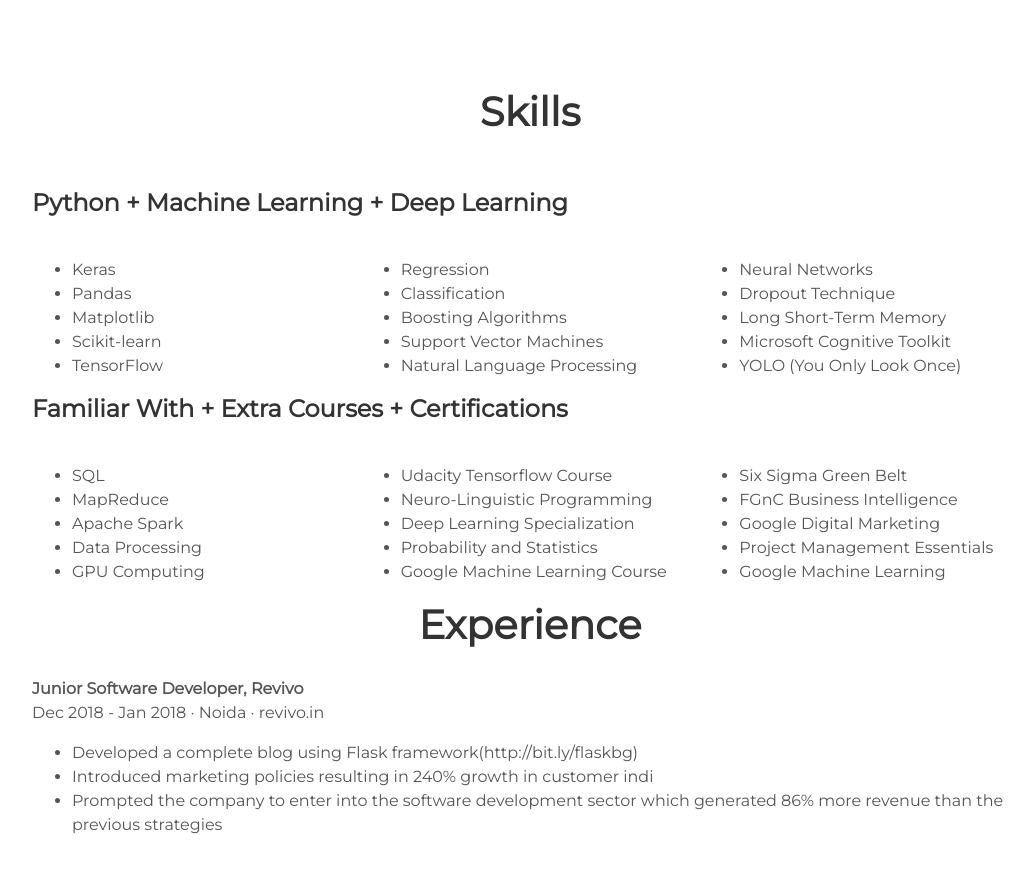
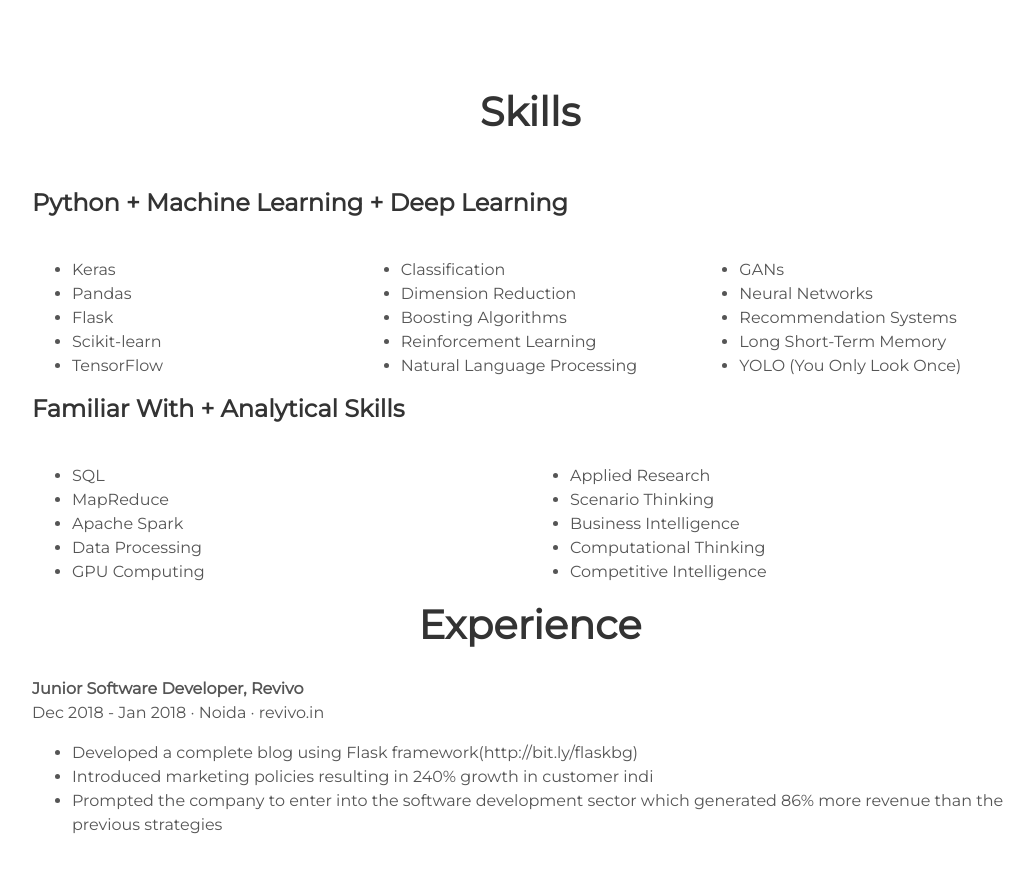
Before and after one commit to arkadee/arkadee.github.io, a Jekyll site: the page built from index.html, in a window 1280 px wide and 900 px high, scrolled down 1821 px. Shown: the top 873 px of the window, without its empty margins (110-1144 px from the left). Built offline with Jekyll 4.4.1, drawn with Linux system fonts in a browser that asks for light colours.

Commit message:
Update skills.html

```diff
--- a/_includes/skills.html
+++ b/_includes/skills.html
@@ -10,33 +10,33 @@
 <ul>
     <li>Keras</li>
     <li>Pandas</li>
-    <li>Matplotlib</li>
+    <li>Flask</li>
     <li>Scikit-learn</li>
     <li>TensorFlow</li>
 </ul>
 </div>
 <div style="float: left; width: 33%;">
 <ul>
-    <li>Regression</li>
     <li>Classification</li>
+    <li>Dimension Reduction</li>
     <li>Boosting Algorithms</li>
-    <li>Support Vector Machines</li>
+    <li>Reinforcement Learning</li>
     <li>Natural Language Processing</li>
 </ul>
 </div>
 <div style="float: right; width: 33%;">
 <ul>
+    <li>GANs</li>
     <li>Neural Networks</li>
-    <li>Dropout Technique</li>
+    <li>Recommendation Systems</li>
     <li>Long Short-Term Memory</li>
-    <li>Microsoft Cognitive Toolkit</li>
     <li>YOLO (You Only Look Once)</li>
 </ul>
 </div>
 
-<h3>Familiar With + Extra Courses + Certifications</h3>
+<h3>Familiar With + Analytical Skills</h3>
 
-<div style="float: left; width: 33%;">
+<div style="float: left; width: 50%;">
 <ul>
     <li>SQL</li>
     <li>MapReduce</li>
@@ -45,22 +45,13 @@
     <li>GPU Computing</li>
 </ul>
 </div>
-<div style="float: left; width: 33%;">
+<div style="float: right; width: 50%;">
 <ul>
-    <li>Udacity Tensorflow Course</li>
-    <li>Neuro-Linguistic Programming</li>
-    <li>Deep Learning Specialization</li>
-    <li>Probability and Statistics</li>
-    <li>Google Machine Learning Course</li>
-</ul>
-</div>
-<div style="float: right; width: 33%;">
-<ul>
-    <li>Six Sigma Green Belt</li>
-    <li>FGnC Business Intelligence</li>
-    <li>Google Digital Marketing</li>
-    <li>Project Management Essentials</li>
-    <li>Google Machine Learning</li>
+    <li>Applied Research</li>
+    <li>Scenario Thinking</li>
+    <li>Business Intelligence</li>
+    <li>Computational Thinking</li>
+    <li>Competitive Intelligence</li>
 </ul>
 </div>
 
```
